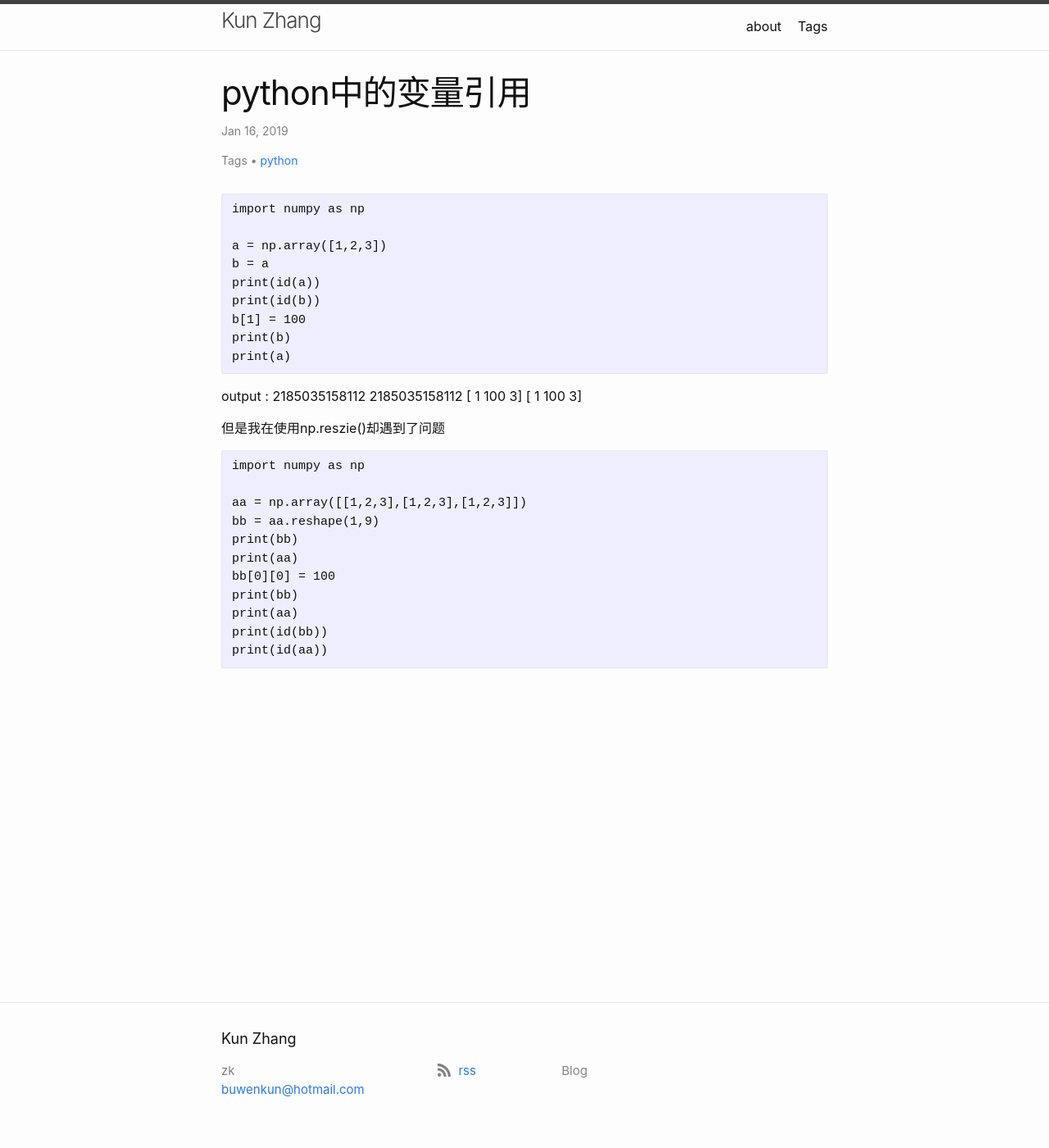
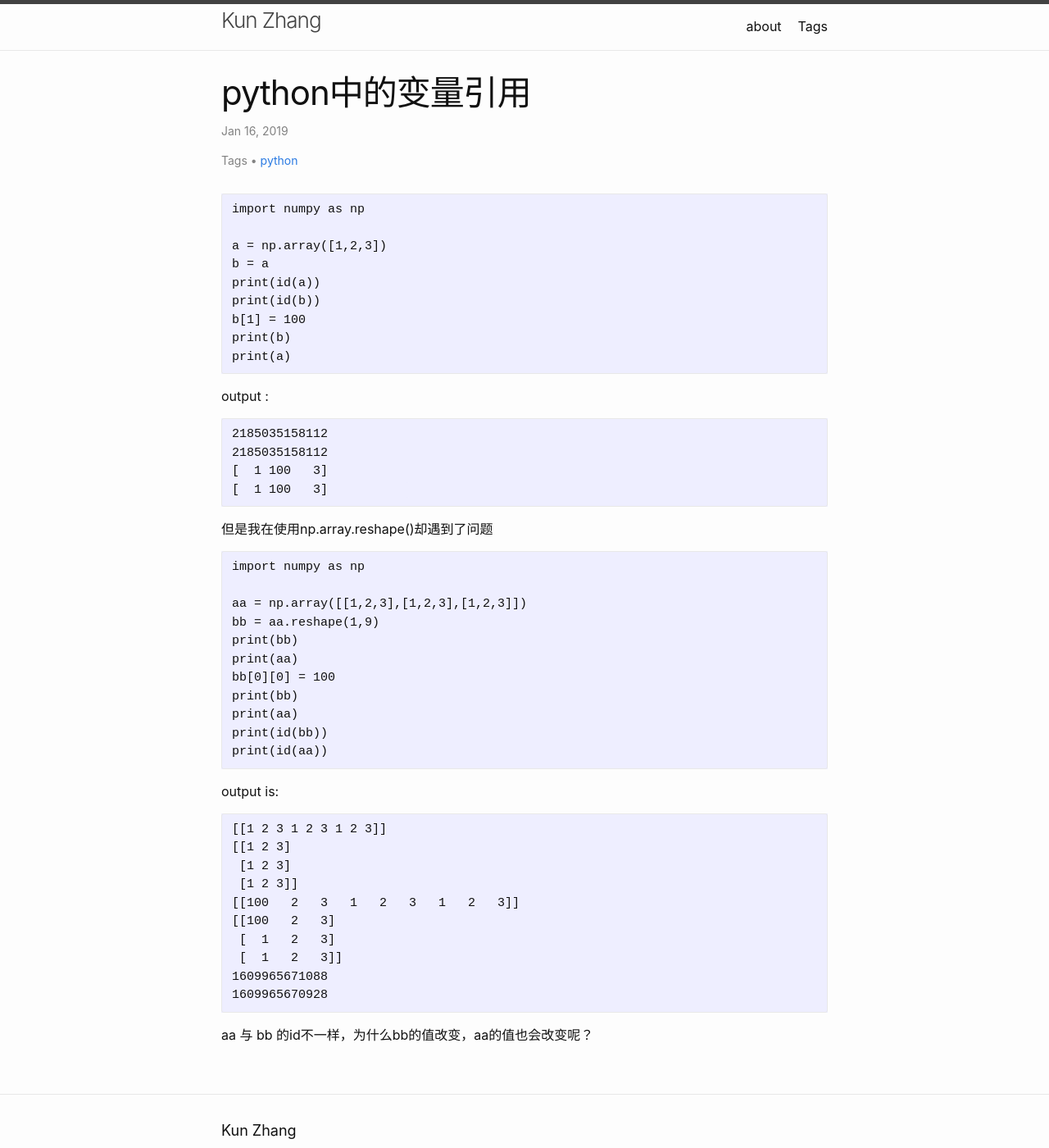
Before and after one commit to zhangkuncode/zhangkuncode.github.io, a Jekyll site: the page built from _posts/2019-01-16-reference_in_python.md, in a window 1280 px wide and 1400 px high. Shown: the whole window at 82% size. Built offline with Jekyll 4.4.1, drawn with Linux system fonts in a browser that asks for light colours; comment, search, counter and statistics services are not loaded.

Commit message:
update 2019-01-16-reference_in_python.md

```diff
--- a/_posts/2019-01-16-reference_in_python.md
+++ b/_posts/2019-01-16-reference_in_python.md
@@ -16,12 +16,14 @@ print(b)
 print(a)
 ~~~
 output :
+~~~
 2185035158112
 2185035158112
 [  1 100   3]
 [  1 100   3]
+~~~
 
-但是我在使用np.reszie()却遇到了问题
+但是我在使用np.array.reshape()却遇到了问题
 ~~~
 import numpy as np
 
@@ -35,3 +37,18 @@ print(aa)
 print(id(bb))
 print(id(aa))
 ~~~
+output is:
+~~~
+[[1 2 3 1 2 3 1 2 3]]
+[[1 2 3]
+ [1 2 3]
+ [1 2 3]]
+[[100   2   3   1   2   3   1   2   3]]
+[[100   2   3]
+ [  1   2   3]
+ [  1   2   3]]
+1609965671088
+1609965670928
+~~~
+
+aa 与 bb 的id不一样，为什么bb的值改变，aa的值也会改变呢？
```
